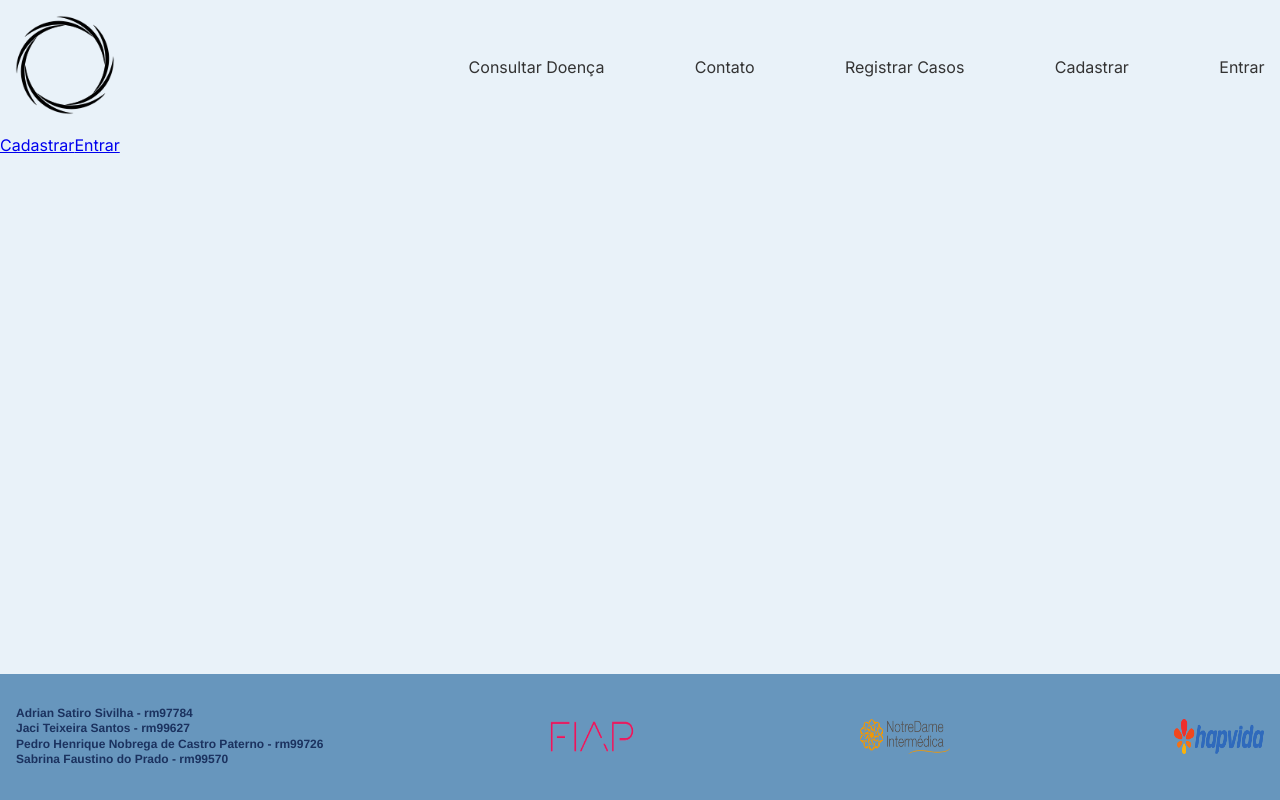
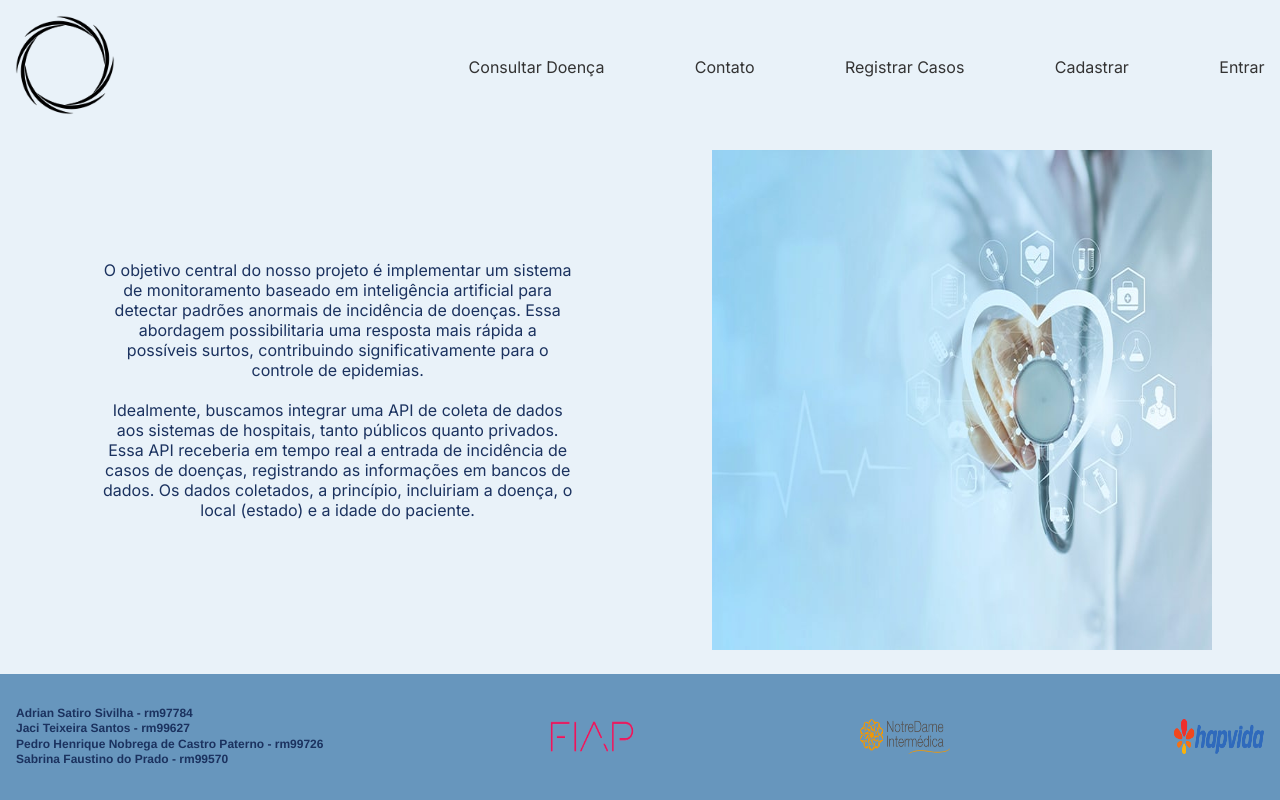
Before and after one commit to Logic-Ware/vigia-saude-web, a Next.js app: page / in a window 1280 px wide. Built offline with nearby package versions, Linux system fonts and the light colour scheme.

Commit message:
estilizado o home

```diff
--- a/src/app/(pages)/layout.jsx
+++ b/src/app/(pages)/layout.jsx
@@ -2,6 +2,7 @@ import { Inter } from "next/font/google";
 import "../styles/App.scss";
 import BarraNav from "@/components/BarraNav/barraNav";
 import Rodape from "@/components/Rodape/rodape";
+import "./page.scss";
 
 const inter = Inter({ subsets: ["latin"] });
 
--- a/src/app/(pages)/page.jsx
+++ b/src/app/(pages)/page.jsx
@@ -1,8 +1,25 @@
+import Image from "next/image";
 import Link from "next/link";
+import "./page.scss";
+import imagemAzul from "/public/imagem-azul.png";
 
 export default function Home() {
   return <main>
-    <Link href={'/cadastro'}>Cadastrar</Link>
-    <Link href={'/login'}>Entrar</Link>
+    <div class="text">
+      <p>
+         O objetivo central do nosso projeto é implementar um sistema de monitoramento baseado em inteligência artificial para detectar padrões anormais de incidência de doenças. Essa abordagem possibilitaria uma resposta mais rápida a possíveis surtos, contribuindo significativamente para o controle de epidemias.
+      </p>
+      <p>
+         Idealmente, buscamos integrar uma API de coleta de dados aos sistemas de hospitais, tanto públicos quanto privados. Essa API receberia em tempo real a entrada de incidência de casos de doenças, registrando as informações em bancos de dados. Os dados coletados, a princípio, incluiriam a doença, o local (estado) e a idade do paciente.
+      </p>
+    </div>
+
+      <Image class="imagem"
+        width={500}
+        height={500}
+        src={imagemAzul}
+        alt="Imagem-azul"
+      />
+
   </main>;
 }
--- /dev/null
+++ b/src/app/(pages)/page.scss
@@ -0,0 +1,28 @@
+main {
+    display: flex;
+    align-items: center;
+    padding: 1.2%;
+    justify-content: space-around;
+
+  }
+
+  .text {
+    text-align: center;
+    margin: 20px;
+    padding: 15px;
+    max-width: 500px;
+
+    p {
+      margin-bottom: 20px;
+    }
+  }
+
+  .imagem {
+    -webkit-transition: all 0.01s cubic-bezier(.190, 1.000, .220, 1.000);
+    -moz-transition: all 0.01s cubic-bezier(.190, 1.000, .220, 1.000);
+    -ms-transition: all 0.01s cubic-bezier(.190, 1.000, .220, 1.000);
+    -o-transition: all 0.01s cubic-bezier(.190, 1.000, .220, 1.000);
+    transition: all 0.01s cubic-bezier(.190, 1.000, .220, 1.000);
+    display: flex;
+    align-items: end;
+  }
--- a/src/components/BarraNav/barraNav.jsx
+++ b/src/components/BarraNav/barraNav.jsx
@@ -28,7 +28,7 @@ export default function BarraNav() {
     return (
         <>
         <nav>
-            <Link href="">
+            <Link href="/">
                 <Image
                 width={100}
                 height={100}
```
Also changed, not shown: public/imagem-azul.png (added).
